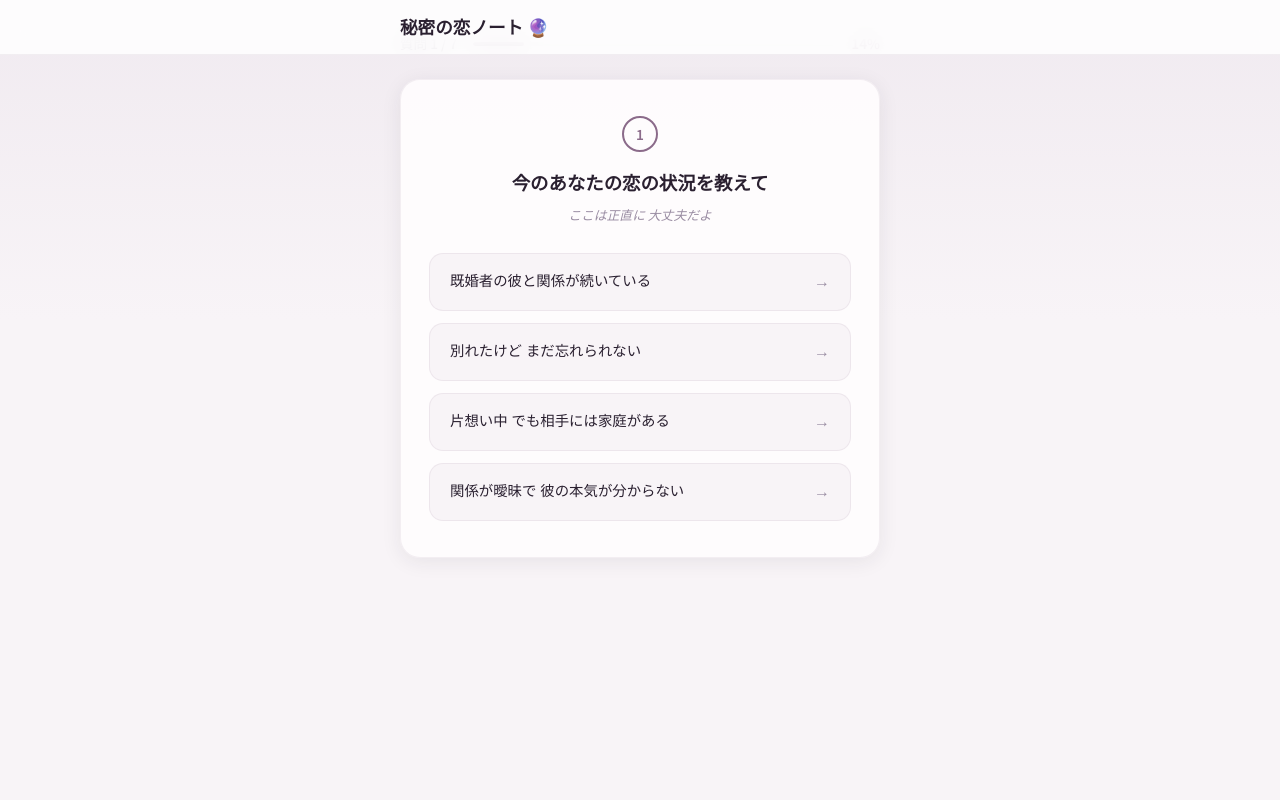
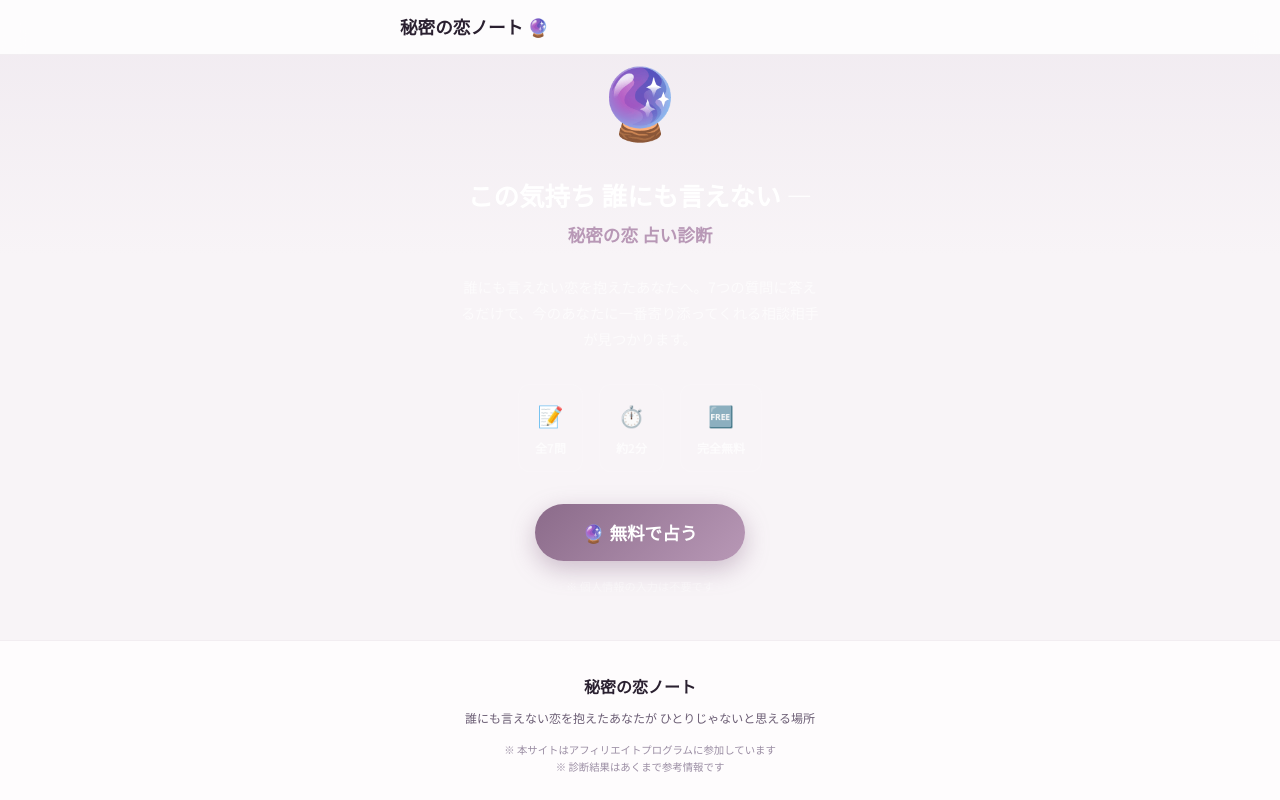
Before and after one commit to kengoabe123-bit/love-fortune-diagnosis, a Next.js app: page /diagnosis in a window 1280 px wide. Shown: the top 800 px of the page. Built offline with nearby package versions, Linux system fonts and the light colour scheme.

Commit message:
feat: 診断ページにスタート画面を追加

```diff
--- a/app/diagnosis/page.tsx
+++ b/app/diagnosis/page.tsx
@@ -4,10 +4,10 @@ import { useState, useCallback, useEffect, useRef } from 'react';
 import { questions, calculateResults, DiagnosisResult } from '@/lib/diagnosis';
 import { SITE_CONFIG } from '@/lib/config';
 
-type Phase = 'questions' | 'results';
+type Phase = 'start' | 'questions' | 'results';
 
 export default function DiagnosisPage() {
-    const [phase, setPhase] = useState<Phase>('questions');
+    const [phase, setPhase] = useState<Phase>('start');
     const [currentQuestion, setCurrentQuestion] = useState(0);
     const [answers, setAnswers] = useState<number[]>([]);
     const [results, setResults] = useState<DiagnosisResult[]>([]);
@@ -149,6 +149,105 @@ export default function DiagnosisPage() {
         },
         [results]
     );
+
+    if (phase === 'start') {
+        return (
+            <section className="question-section" style={{ display: 'flex', flexDirection: 'column', alignItems: 'center', justifyContent: 'center', minHeight: '80vh', textAlign: 'center', padding: '2rem 1rem' }}>
+                <div style={{
+                    fontSize: '4rem',
+                    marginBottom: '1.5rem',
+                    animation: 'pulse 2s ease-in-out infinite',
+                }}>
+                    🔮
+                </div>
+                <h1 style={{
+                    fontSize: '1.6rem',
+                    fontWeight: 800,
+                    color: 'white',
+                    marginBottom: '0.5rem',
+                    lineHeight: 1.4,
+                }}>
+                    {SITE_CONFIG.tagline}
+                </h1>
+                <h2 style={{
+                    fontSize: '1.1rem',
+                    fontWeight: 600,
+                    color: '#b898b6',
+                    marginBottom: '1.5rem',
+                }}>
+                    秘密の恋 占い診断
+                </h2>
+                <p style={{
+                    fontSize: '0.9rem',
+                    color: 'rgba(255,255,255,0.65)',
+                    lineHeight: 1.8,
+                    marginBottom: '2rem',
+                    maxWidth: '360px',
+                }}>
+                    {SITE_CONFIG.description}
+                </p>
+                <div style={{
+                    display: 'flex',
+                    gap: '1rem',
+                    marginBottom: '2rem',
+                    justifyContent: 'center',
+                }}>
+                    {[
+                        { icon: '📝', label: `全${questions.length}問` },
+                        { icon: '⏱️', label: '約2分' },
+                        { icon: '🆓', label: '完全無料' },
+                    ].map((item, i) => (
+                        <div key={i} style={{
+                            background: 'rgba(255,255,255,0.06)',
+                            border: '1px solid rgba(255,255,255,0.1)',
+                            borderRadius: '12px',
+                            padding: '0.8rem 1rem',
+                            textAlign: 'center',
+                        }}>
+                            <div style={{ fontSize: '1.3rem', marginBottom: '0.3rem' }}>{item.icon}</div>
+                            <div style={{ fontSize: '0.75rem', color: 'rgba(255,255,255,0.7)', fontWeight: 600 }}>{item.label}</div>
+                        </div>
+                    ))}
+                </div>
+                <button
+                    onClick={() => setPhase('questions')}
+                    id="start-diagnosis"
+                    style={{
+                        background: 'linear-gradient(135deg, #8b6b8a 0%, #b898b6 100%)',
+                        color: 'white',
+                        border: 'none',
+                        padding: '1rem 3rem',
+                        borderRadius: '50px',
+                        fontSize: '1.1rem',
+                        fontWeight: 800,
+                        cursor: 'pointer',
+                        boxShadow: '0 8px 25px rgba(139, 107, 138, 0.4)',
+                        transition: 'transform 0.2s, box-shadow 0.2s',
+                        marginBottom: '1rem',
+                    }}
+                    onMouseOver={(e) => {
+                        e.currentTarget.style.transform = 'scale(1.05)';
+                        e.currentTarget.style.boxShadow = '0 12px 35px rgba(139, 107, 138, 0.6)';
+                    }}
+                    onMouseOut={(e) => {
+                        e.currentTarget.style.transform = 'scale(1)';
+                        e.currentTarget.style.boxShadow = '0 8px 25px rgba(139, 107, 138, 0.4)';
+                    }}
+                >
+                    🔮 無料で占う
+                </button>
+                <p style={{ fontSize: '0.7rem', color: 'rgba(255,255,255,0.4)' }}>
+                    ※ 個人情報の入力は不要です
+                </p>
+                <style>{`
+                    @keyframes pulse {
+                        0%, 100% { transform: scale(1); }
+                        50% { transform: scale(1.15); }
+                    }
+                `}</style>
+            </section>
+        );
+    }
 
     if (phase === 'questions') {
         const question = questions[currentQuestion];
```
